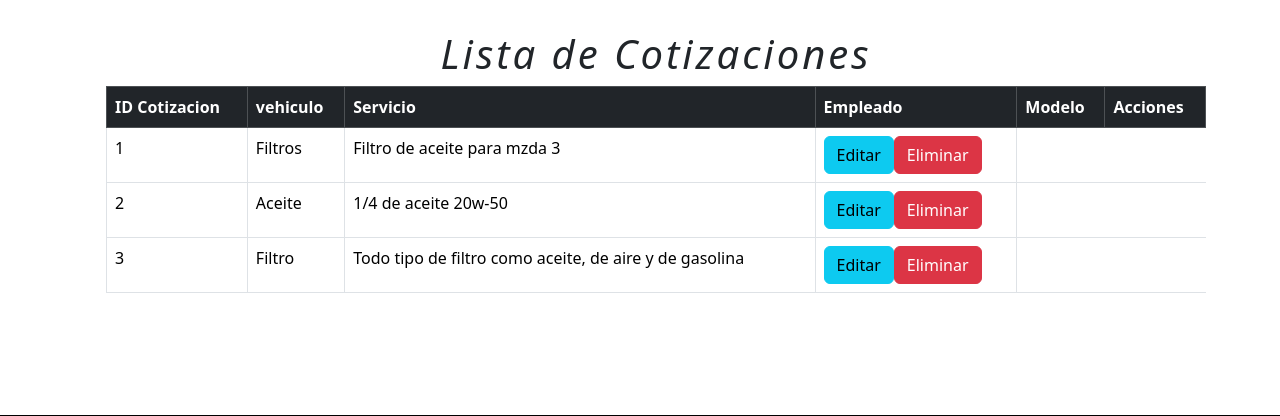
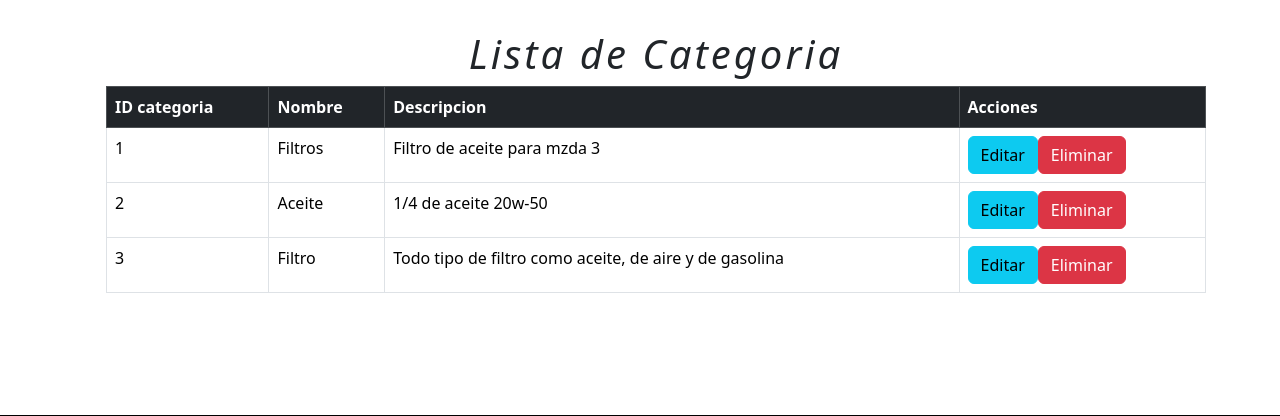
Before and after one commit to sebastianEspino/RepWheels, a Django app: page /listarCategoria/ in a window 1280 px wide. Shown: the part 76-492 px from the top of the page. Run offline with Django 4.2, Linux system fonts and the light colour scheme; data comes from the database, SQL or seed files in the repository; both versions use the stored data as it was after the commit; some libraries are stand-ins or nearby versions.

Commit message:
cambio de carpeta y de urls

```diff
--- a/TallerRW/tienda/static/tienda/css/listarPro.css
+++ b/TallerRW/tienda/static/tienda/css/listarPro.css
@@ -87,6 +87,7 @@ li{
 
 
 nav li a:hover{
-    background-color: rgb(55, 191, 240);
+    background-color: grey;
+    border-radius: 30PX;
 
 }
--- a/TallerRW/tienda/static/tienda/css/registrarPr.css
+++ b/TallerRW/tienda/static/tienda/css/registrarPr.css
@@ -107,7 +107,9 @@ li{
 }
 
 
+
 nav li a:hover{
-    background-color: rgb(55, 191, 240);
+    background-color: grey;
+    border-radius: 30PX;
 
 }
--- a/TallerRW/tienda/templates/tienda/cotizaciones/listarCategoria.html
+++ b/TallerRW/tienda/templates/tienda/categorias/listarCategoria.html
@@ -1,19 +1,17 @@
 {% extends 'tienda/base1.html' %}
 {% load static %}
 
-{% block titulo %}Crear empleado{% endblock %}
+{% block titulo %}Categoria{% endblock %}
 
 {% block contenedor %}
 <div class="container-fluid m-3" style="padding:90px;">
-        <h1 class="h1">Lista de Cotizaciones</h1>
+        <h1 class="h1">Lista de Categoria</h1>
         <table class="table table-bordered">
             <thead class="table-dark">
               <tr>
-                <th>ID Cotizacion</th>
-                <th>vehiculo</th>
-                <th>Servicio</th>
-                <th>Empleado</th>
-                <th>Modelo</th>
+                <th>ID categoria</th>
+                <th>Nombre</th>
+                <th>Descripcion</th>
                 <th>Acciones</th>
               </tr>
             </thead>
--- a/TallerRW/tienda/templates/tienda/cotizaciones/registrarCategoriaEditar.html
+++ b/TallerRW/tienda/templates/tienda/categorias/registrarCategoriaEditar.html
@@ -12,7 +12,7 @@
     <div class="datos">
       <input type="hidden" name="id" value="{{ data.id }}">
       <div class="mb-3 mt-3">
-        <label for="marca" class="form-label">Marca del vehiculo:</label>
+        <label for="marca" class="form-label">Nombre:</label>
         <input type="text" class="form-control" id="vehiculo" name="categoria" value="{{ data.nombre }}">
       </div>
       <div class="mb-3 mt-3">
--- a/TallerRW/tienda/urls.py
+++ b/TallerRW/tienda/urls.py
@@ -83,7 +83,7 @@ urlpatterns = [
     path('listarCategoria/',views.listarCategoria,name='listarCategoria'),
     path('categoriaRegistrar/',views.categoriaRegistrar,name='categoriaRegistrar'),
     path('categoriaActualizar/',views.categoriaActualizar,name='categoriaActualizar'),
-    path('categoriaEliminar/<int:id>',views.categoriaEliminar,name='categoraEliminar'),
+    path('categoriaEliminar/<int:id>',views.categoriaEliminar,name='categoriaEliminar'),
     path('categoriaEditar/<int:id>',views.categoriaEditar,name='categoriaEditar'),
 
     #crud Servicios
--- a/TallerRW/tienda/views.py
+++ b/TallerRW/tienda/views.py
@@ -555,17 +555,17 @@ def cotizaciones(request):
     e = Usuarios.objects.all()
     s = Servicios.objects.all()
     contexto = {"empleados":e, "servicios":s}
-    return render(request, "tienda/cotizaciones/cotizacion.html",contexto)
+    return render(request, "tienda/categorias/cotizacion.html",contexto)
 
 
 def registrarCategoria(request):
-    return render(request,'tienda/cotizaciones/registrarCategoria.html')
+    return render(request,'tienda/categorias/registrarCategoria.html')
 
 
 def listarCategoria(request):
     q = Categoria.objects.all()
     context = {"data": q}
-    return render(request, "tienda/cotizaciones/listarCategoria.html", context)
+    return render(request, "tienda/categorias/listarCategoria.html", context)
 
 def categoriaRegistrar(request):
 	if request.method == "POST":
@@ -586,7 +586,7 @@ def categoriaEliminar(request,id):
     try:
         q = Categoria.objects.get(pk=id)
         q.delete()
-        messages.success(request,"Empleado eliminada correctamente!!!")
+        messages.success(request,"Categoria eliminada correctamente!!!")
     except Exception as e:
         messages.error(request,f'Error:{e}')
     return redirect('listarCategoria')
@@ -594,12 +594,12 @@ def categoriaEliminar(request,id):
 def categoriaEditar(request,id):
     q = Categoria.objects.get(pk=id)
     context = {"data":q}
-    return render(request,'tienda/cotizaciones/registrarCategoriaEditar.html',context)
+    return render(request,'tienda/categorias/registrarCategoriaEditar.html',context)
 
 def categoriaActualizar(request):
     if request.method == 'POST':
         id = request.POST.get("id")
-        n = request.POST.get("nombre")
+        n = request.POST.get("categoria")
         d = request.POST.get("descripcion")
         try:
             q  = Categoria.objects.get(pk=id)
```
Also changed, not shown: TallerRW/db.sqlite3, TallerRW/tienda/templates/tienda/categorias/cotizacion.html (renamed from TallerRW/tienda/templates/tienda/cotizaciones/cotizacion.html), TallerRW/tienda/templates/tienda/categorias/registrarCategoria.html (renamed from TallerRW/tienda/templates/tienda/cotizaciones/registrarCategoria.html), TallerRW/tienda/templates/tienda/index.html (line endings or trailing spaces).
